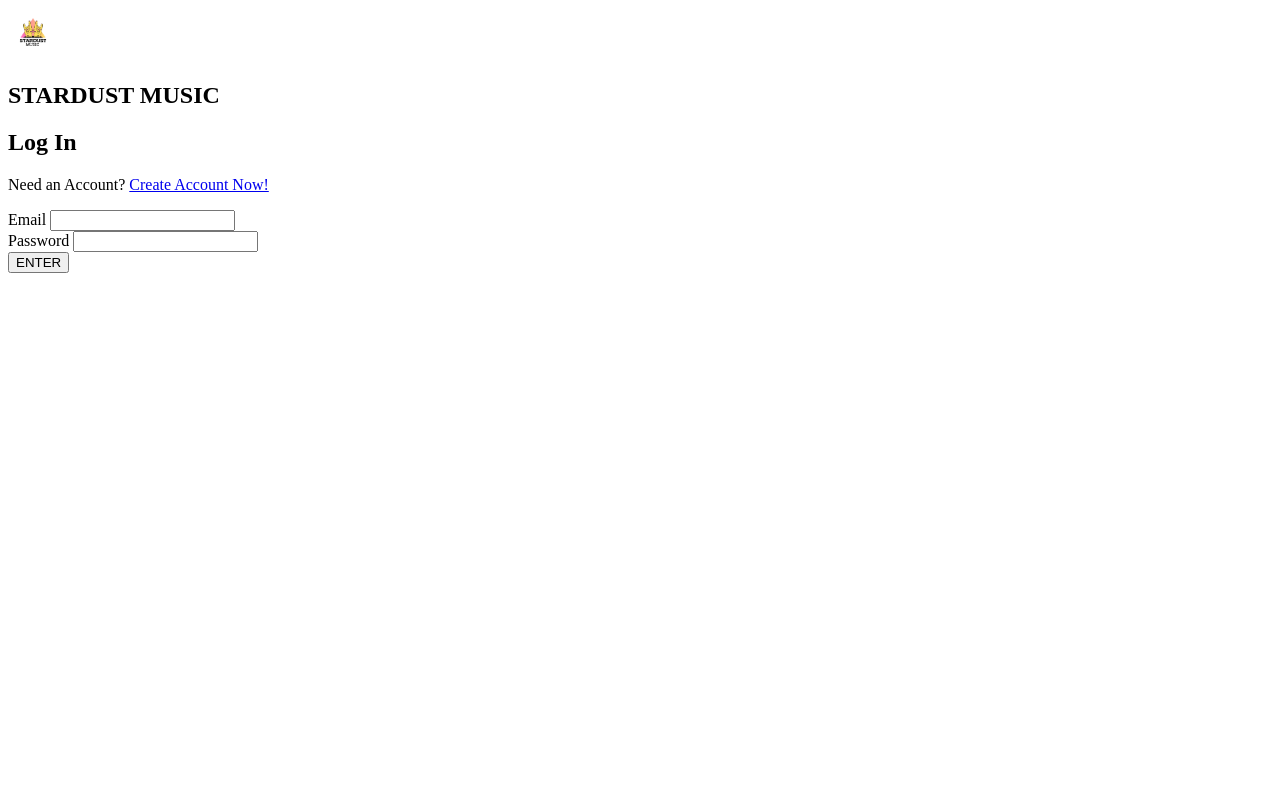
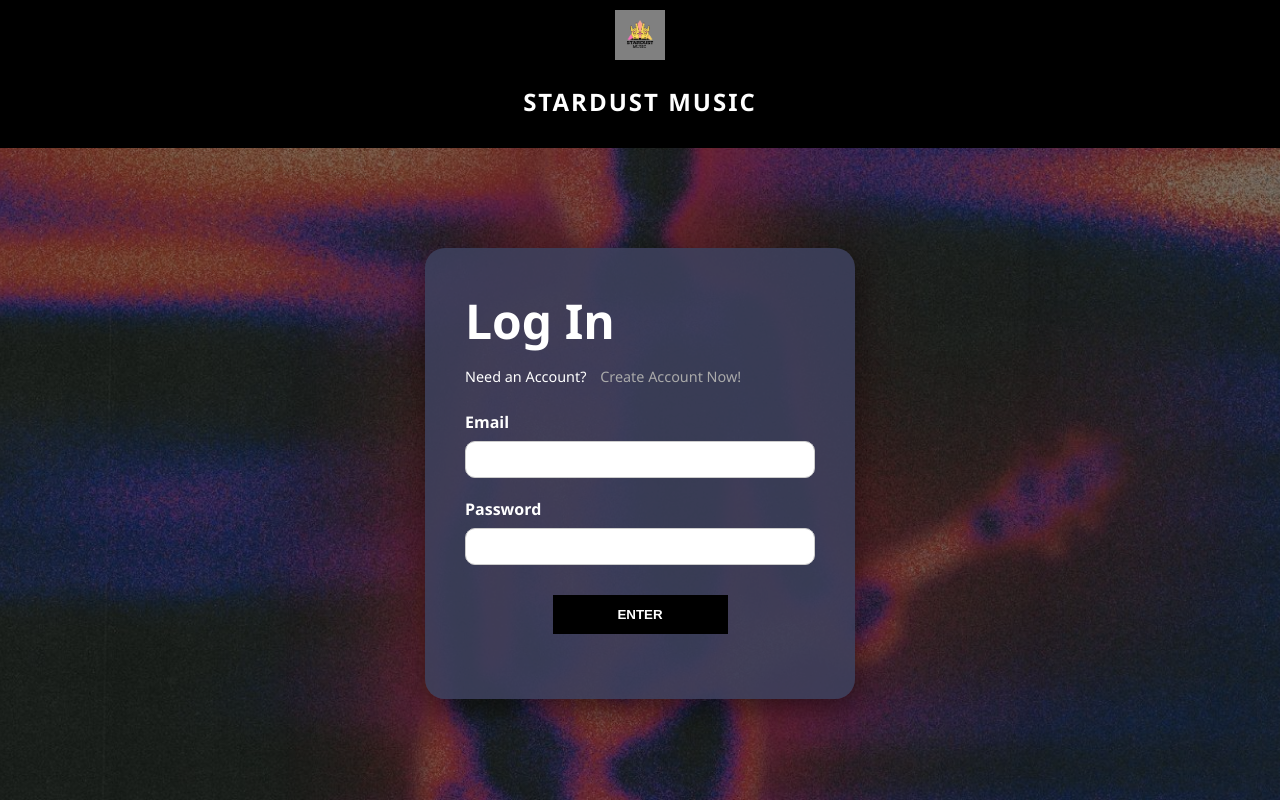
Before and after one commit to K-Niva/Cloud-Computing-A2, a plain HTML site: page frontend/login.html in a window 1280 px wide. Drawn offline with Linux system fonts and the light colour scheme; the site is published under a folder, as on GitHub Pages, so addresses that start at the root find nothing.

Commit message:
Fixing CSS

```diff
--- a/frontend/login.html
+++ b/frontend/login.html
@@ -3,7 +3,7 @@
 <head>
     <meta charset="UTF-8">
     <title>Stardust Music - Login</title>
-    <link rel="stylesheet" href="/style_login.css">
+    <link rel="stylesheet" href="style_login.css">
 </head>
 <body>
 
```
Also changed, not shown: frontend/main.html (+1 -1 lines), frontend/register.html (+1 -1 lines).
